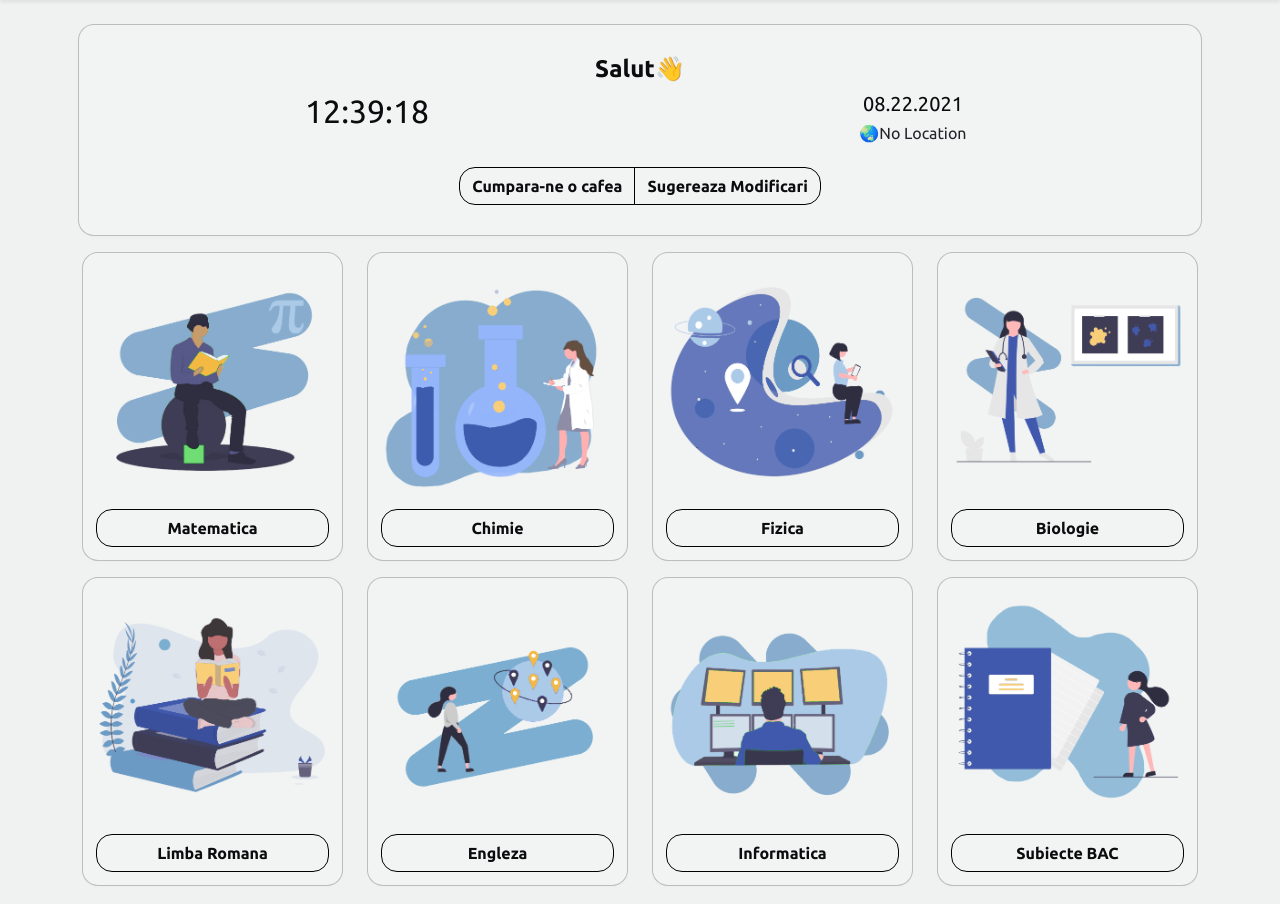
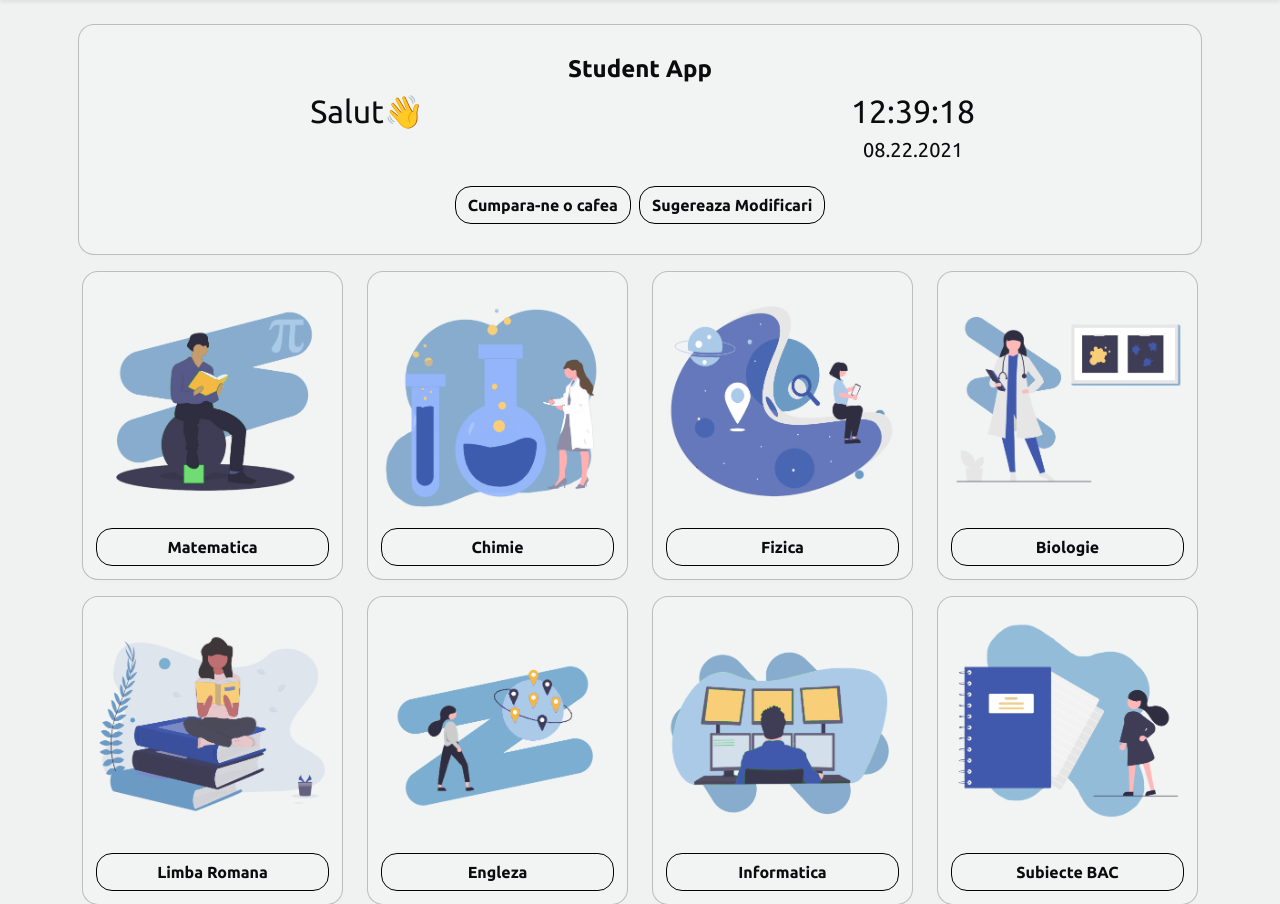
Before and after one commit to StudentAppRO/StudentApp-beta-old, a PHP site: page /app.html in a window 1280 px wide. Shown: the part 56-960 px from the top of the page. Run offline with PHP 8.4, Linux system fonts and the light colour scheme; some libraries are stand-ins or nearby versions.

Commit message:
🤓 spiced btn css

```diff
--- a/StudentApp/app.html
+++ b/StudentApp/app.html
@@ -92,29 +92,23 @@
                 <div class="col-sm-12 col-12">
                     <div class="card mt-4 mr-2 ml-2 mb-3">
                         <div class="card-body">
-                            <h4 class=" text-center"><b>Salut</b>👋</h4>
+                            <h4 class="text-center"><b>Student App</b></h4>
                             <div class="row">
                                 <div class="col-6">
-                                    <!-- here display the time -->
-
-                                    <h2 id="time" class="text-center">69:69</h2>
+                                    <h2 class=" text-center">Salut👋</h2>
                                 </div>
                                 <div class="col-6">
-                                    <!-- here display date and user location -->
-
+                                    <h2 id="time" class="text-center">69:69</h2>
                                     <h5 id="date" class="text-center">24.24.24</h5>
-                                    <h6 id="userLocation" class="text-center">
-                                        🌏No Location
-                                    </h6>
                                 </div>
                             </div>
                             <!-- <hr /> -->
                             <div class="row justify-content-center">
-                                <div class="btn-group btn-group-toggle" data-toggle="buttons ">
-                                    <!-- card buttons: -->
-                                    <a href="# " class="btn btn-success">Cumpara-ne o cafea</a>
-                                    <a href="contact_us.html" class="btn btn-success">Sugereaza Modificari</a>
-                                </div>
+                                <!-- <div class="btn-group btn-group-toggle" data-toggle="buttons ">
+                                </div> -->
+                                <a href="# " class="btn btn-success mx-1">Cumpara-ne o cafea</a>
+
+                                <a href="contact_us.html" class="btn btn-success mx-1">Sugereaza Modificari</a>
                             </div>
                         </div>
                     </div>
--- a/StudentApp/src/assets/CSS/style.css
+++ b/StudentApp/src/assets/CSS/style.css
@@ -364,7 +364,6 @@ input:-internal-autofill-selected {
 
 /* media queries =============================*/
 
-
 /* loading screen  ============================================ */
 .se-pre-con {
   position: fixed;
@@ -379,47 +378,41 @@ input:-internal-autofill-selected {
 
 /* edited bootstrap ========================================= */
 
-/* .form-control:focus {
-    color: #495057;
-    background-color: #fff;
-    border-color: #80bdff;
-    outline: 0;
-    box-shadow: 0 0 0 0.2rem var(--green);
-} */
+.form-control:focus {
+  color: var(--dark-gray);
+  border-color: var(--green);
+  outline: 0;
+  box-shadow: 0 0 0 0.2rem var(--green);
+}
 
-/* .btn:focus,
+.btn:focus,
 .btn.focus {
-    outline: 0;
-    box-shadow: 0 0 0 0.2rem rgba(0, 123, 255, 0.25);
-} */
+  box-shadow: 0 0 0 0.2rem var(--transparent);
+}
 
-/* .btn-success:hover {
-    background-color: var(--dark) !important;
-    color: var(--green);
-} */
-/* .btn-success:focus,
+.btn-success:focus,
 .btn-success.focus {
-    color: #fff;
-    background-color: #218838;
-    border-color: #1e7e34;
-    box-shadow: 0 0 0 0.2rem rgba(72, 180, 97, 0.5);
+  color: var(--dark) !important;
+  background-color: var(--cyan) !important;
+  border-color: var(--dark);
+  box-shadow: 0 0 0 0.2rem rgba(0, 0, 0, 0.5);
 }
 .btn-success.disabled,
 .btn-success:disabled {
-    color: var(--dark);
-    background-color: var(--green);
-    border-color: #000000;
-  }
-*/
+  color: var(--dark);
+  background-color: var(--cyan) !important;
+  border-color: var(--dark);
+}
+
 .show > .btn-success.dropdown-toggle {
   color: var(--dark);
-  /* background-color: var(--green); */
+  background-color: var(--cyan);
   border-color: #000000;
 }
 
 .form-control:disabled,
 .form-control[readonly] {
-  background-color: var(--grey);
+  background-color: var(--cyan);
   opacity: 1;
 }
 
```
